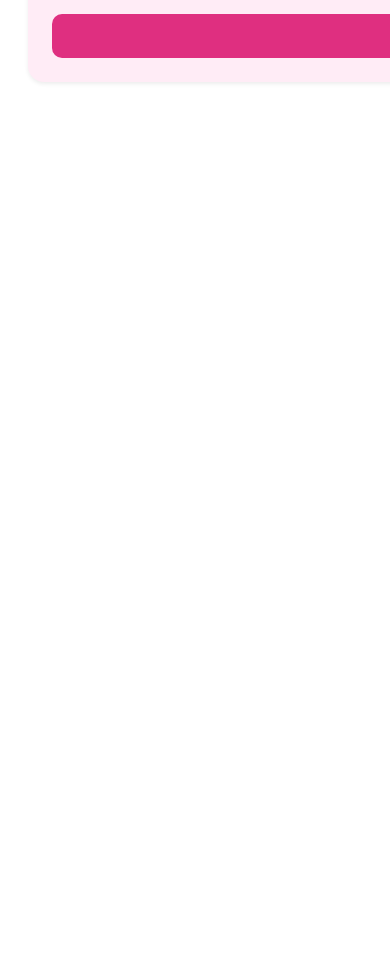
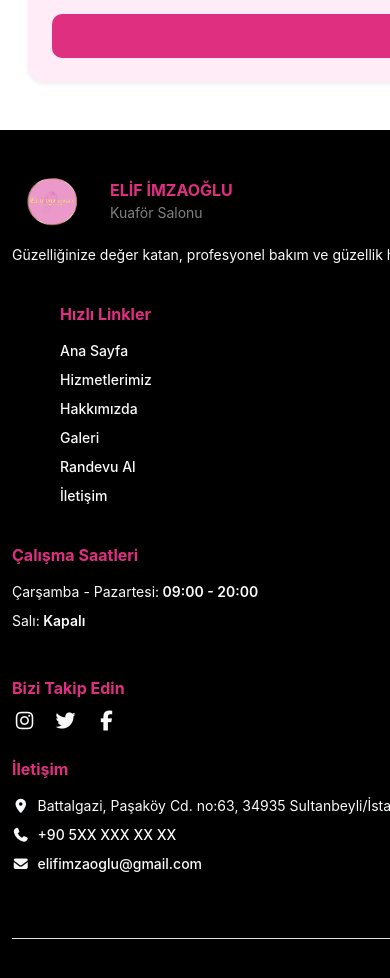
Before and after one commit to bytequedev/hairdresser, a React (Vite) app in the folder my-app/: page / in a window 390 px wide. Shown: the part 9106-10084 px from the top of the page. Before the commit the page ends 9236 px from the top, so only its background shows below. Built offline with nearby package versions, Linux system fonts and the light colour scheme.

Commit message:
footer completed

```diff
--- a/my-app/src/App.jsx
+++ b/my-app/src/App.jsx
@@ -6,6 +6,7 @@ import WorksPage from './pages/WorksPage'
 import AboutPage from './pages/AboutPage'
 import ContactPage from './pages/ContactPage'
 import AppointmentPage from './pages/AppointmentPage'
+import Footer from './pages/Footer'
 function App() {
 
   return (
@@ -17,6 +18,7 @@ function App() {
   <AppointmentPage/>
   <AboutPage/>
   <ContactPage/>
+  <Footer/>
     </>
   )
 }
--- /dev/null
+++ b/my-app/src/components/FooterPage/FooterContact.jsx
@@ -0,0 +1,29 @@
+import React from "react";
+import "../../styles/Footer.css"
+
+const FooterContact=()=>{
+
+    return(
+
+        <div className="col-12 col-sm-6 col-md-3 mb-4">
+            <h6 className="fw-bold text-color">İletişim</h6>
+            <ul className="list-unstyled mt-3">
+              <li className="mb-2 small">
+                <i class="fa-solid fa-location-dot me-2"></i>
+                Battalgazi, Paşaköy Cd. no:63, 34935 Sultanbeyli/İstanbul
+              </li>
+              <li className="mb-2 small">
+                <i class="fa-solid fa-phone me-2"></i>
+                <a href="tel:+905xxxxxxxxx" className="text-light text-decoration-none">+90 5XX XXX XX XX</a>
+              </li>
+              <li className="small">
+                <i class="fa-solid fa-envelope me-2"></i>
+                <a href="mailto:info@example.com" className="text-light text-decoration-none">elifimzaoglu@gmail.com</a>
+              </li>
+            </ul>
+          </div>
+
+    );
+}
+
+export default FooterContact;
--- /dev/null
+++ b/my-app/src/components/FooterPage/FooterLink.jsx
@@ -0,0 +1,21 @@
+import React from "react";
+import "../../styles/Footer.css"
+
+const FooterLink=()=>{
+
+    return(
+        <div className="col-12 col-sm-6 col-md-3 mb-4">
+            <h6 className="fw-bold ms-5 text-color">Hızlı Linkler</h6>
+            <ul className="list-unstyled mt-3 ms-5">
+              <li><a href="#anasayfa" className="text-light text-decoration-none d-block mb-2 small">Ana Sayfa</a></li>
+              <li><a href="#hizmetler" className="text-light text-decoration-none d-block mb-2 small">Hizmetlerimiz</a></li>
+              <li><a href="#hakkimizda" className="text-light text-decoration-none d-block mb-2 small">Hakkımızda</a></li>
+              <li><a href="#galeri" className="text-light text-decoration-none d-block mb-2 small">Galeri</a></li>
+              <li><a href="#randevu" className="text-light text-decoration-none d-block mb-2 small">Randevu Al</a></li>
+              <li><a href="#iletisim" className="text-light text-decoration-none d-block small">İletişim</a></li>
+            </ul>
+          </div>
+    );
+}
+
+export default FooterLink;
--- /dev/null
+++ b/my-app/src/components/FooterPage/FooterLogo.jsx
@@ -0,0 +1,27 @@
+import React from "react";
+import "../../styles/Footer.css";
+
+const FooterLogo = () => {
+
+  return (
+    <div className="col-12 col-sm-6 col-md-3 mb-4">
+      <div className="d-flex align-items-center mb-3">
+        <img
+          src="/assets/eliflogo.png"
+          alt="logo"
+          className="img-fluid"
+          style={{ width: "90px", height: "50px", borderRadius: "50%" }}
+        />
+        <div className="ms-2">
+          <h6 className="text-color fw-bold mb-0">ELİF İMZAOĞLU</h6>
+          <span className="text-white-50 small">Kuaför Salonu</span>
+        </div>
+      </div>
+      <p className="small">
+        Güzelliğinize değer katan, profesyonel bakım ve güzellik hizmetleri
+      </p>
+    </div>
+  );
+};
+
+export default FooterLogo;
--- /dev/null
+++ b/my-app/src/components/FooterPage/FooterWork.jsx
@@ -0,0 +1,31 @@
+import React from "react";
+import "../../styles/Footer.css";
+
+const FooterWork = () => {
+  return (
+    <div className="col-12 col-sm-6 col-md-3 mb-4">
+      <h6 className="fw-bold text-color">Çalışma Saatleri</h6>
+      <p className="mt-3 small mb-2">Çarşamba - Pazartesi:
+        <span className="fw-semibold"> 09:00 - 20:00</span>
+      </p>
+      <p className="small">Salı:
+        <span className=" fw-semibold"> Kapalı</span>
+      </p>
+
+      <h6 className="mt-5 fw-bold text-color">Bizi Takip Edin</h6>
+      <div className="d-flex mt-2 gap-3 ">
+        <a href="#" className="text-light fs-5" aria-label="Instagram">
+          <i class="fa-brands fa-instagram"></i>
+        </a>
+        <a href="#" className="text-light fs-5" aria-label="Twitter">
+          <i class="fa-brands fa-twitter"></i>
+        </a>
+        <a href="#" className="text-light fs-5" aria-label="Facebook">
+          <i class="fa-brands fa-facebook-f"></i>
+        </a>
+      </div>
+    </div>
+  );
+};
+
+export default FooterWork;
--- a/my-app/src/pages/Footer.jsx
+++ b/my-app/src/pages/Footer.jsx
@@ -0,0 +1,29 @@
+import React from "react";
+import "../styles/Footer.css";
+import FooterLogo from "../components/FooterPage/FooterLogo";
+import FooterLink from "../components/FooterPage/FooterLink";
+import FooterWork from "../components/FooterPage/FooterWork";
+import FooterContact from "../components/FooterPage/FooterContact";
+const Footer = () => {
+  return (
+    <footer className="footer text-light pt-5 pb-4">
+      <div className="container">
+        <div className="row">
+          <FooterLogo />
+          <FooterLink />
+          <FooterWork />
+          <FooterContact />
+        </div>
+
+        <div
+          className="text-center mt-4 pt-3 border-top"
+          style={{ borderColor: "#444" }}>
+          <small className="text-white-50">
+            © 2025 ByteQueDev | Tüm hakları saklıdır
+          </small>
+        </div>
+      </div>
+    </footer>
+  );
+};
+export default Footer;
--- a/my-app/src/styles/Footer.css
+++ b/my-app/src/styles/Footer.css
@@ -0,0 +1,3 @@
+.footer{
+    background-color: var(--color-black);
+}
```
